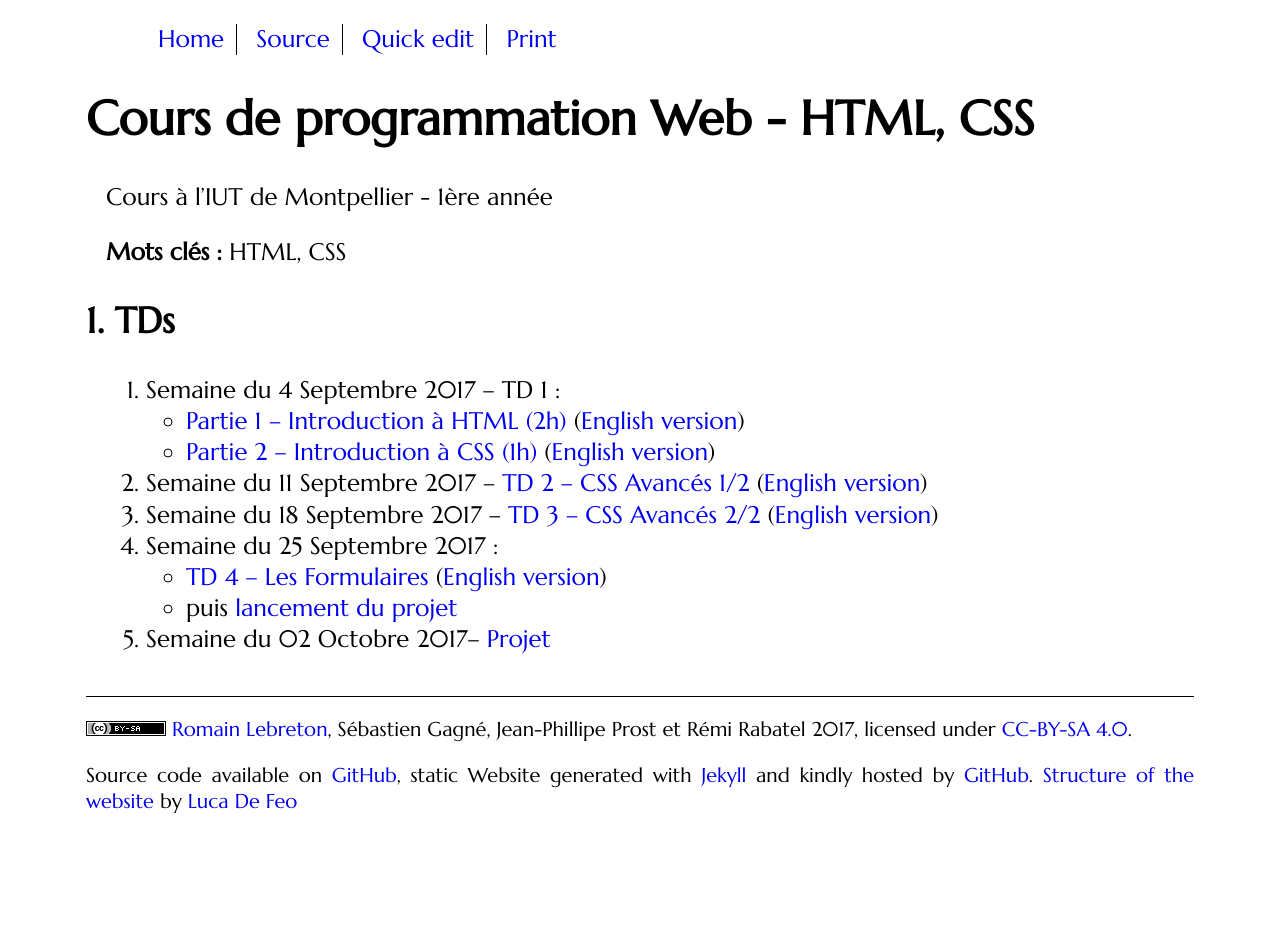
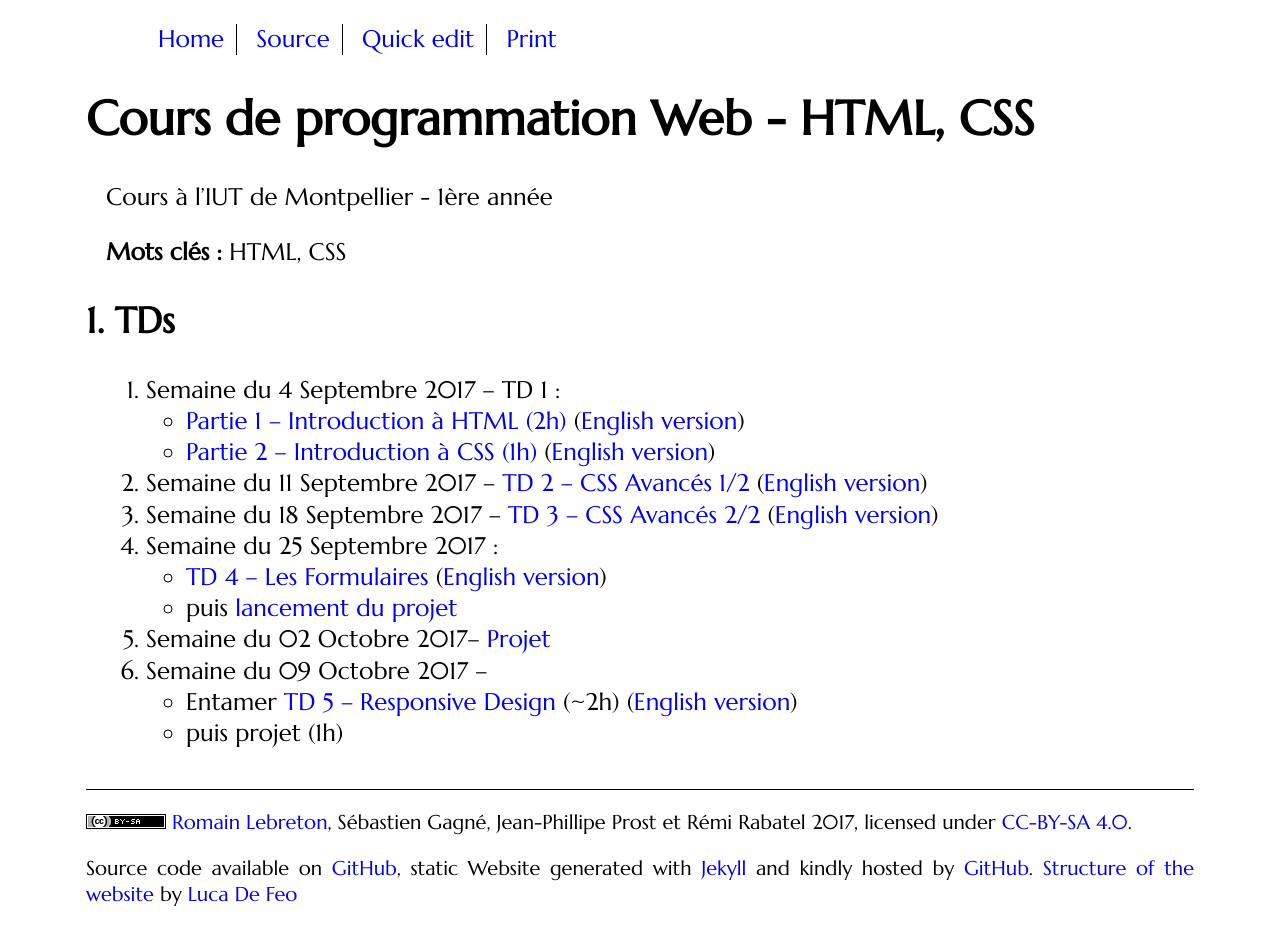
Before and after one commit to romainlebreton/R1.02-DeveloppementInterfacesWeb, a Jekyll site: the page built from index.md, in a window 1280 px wide. Built offline with Jekyll 4.4.1, drawn with Linux system fonts in a browser that asks for light colours; some web fonts are replaced; comment, search, counter and statistics services are not loaded; before the commit the page ends 900 px from its top, so only the background shows below that.

Commit message:
New week

```diff
--- a/index.md
+++ b/index.md
@@ -24,10 +24,10 @@
 	 ([English version](tutorials/tutorial4-en.html))
    * puis [lancement du projet](projet.html)
 1. Semaine du 02 Octobre 2017-- [Projet](projet.html)
-<!-- 1. Semaine du 09 Octobre 2017 -- -->
-<!--    * Entamer [TD 5 -- Responsive Design](tutorials/tutorial5.html) (~2h) -->
-<!--    ([English version](tutorials/tutorial5-en.html))  -->
-<!--    * puis projet (1h) -->
+1. Semaine du 09 Octobre 2017 --
+   * Entamer [TD 5 -- Responsive Design](tutorials/tutorial5.html) (~2h)
+   ([English version](tutorials/tutorial5-en.html))
+   * puis projet (1h)
 <!-- 1. Semaine du 16 Octobre 2017 -- -->
 <!--    * Finir le [TD 5 -- Responsive Design](tutorials/tutorial5.html) (max 2h) -->
 <!--    ([English version](tutorials/tutorial5-en.html))  -->
```
